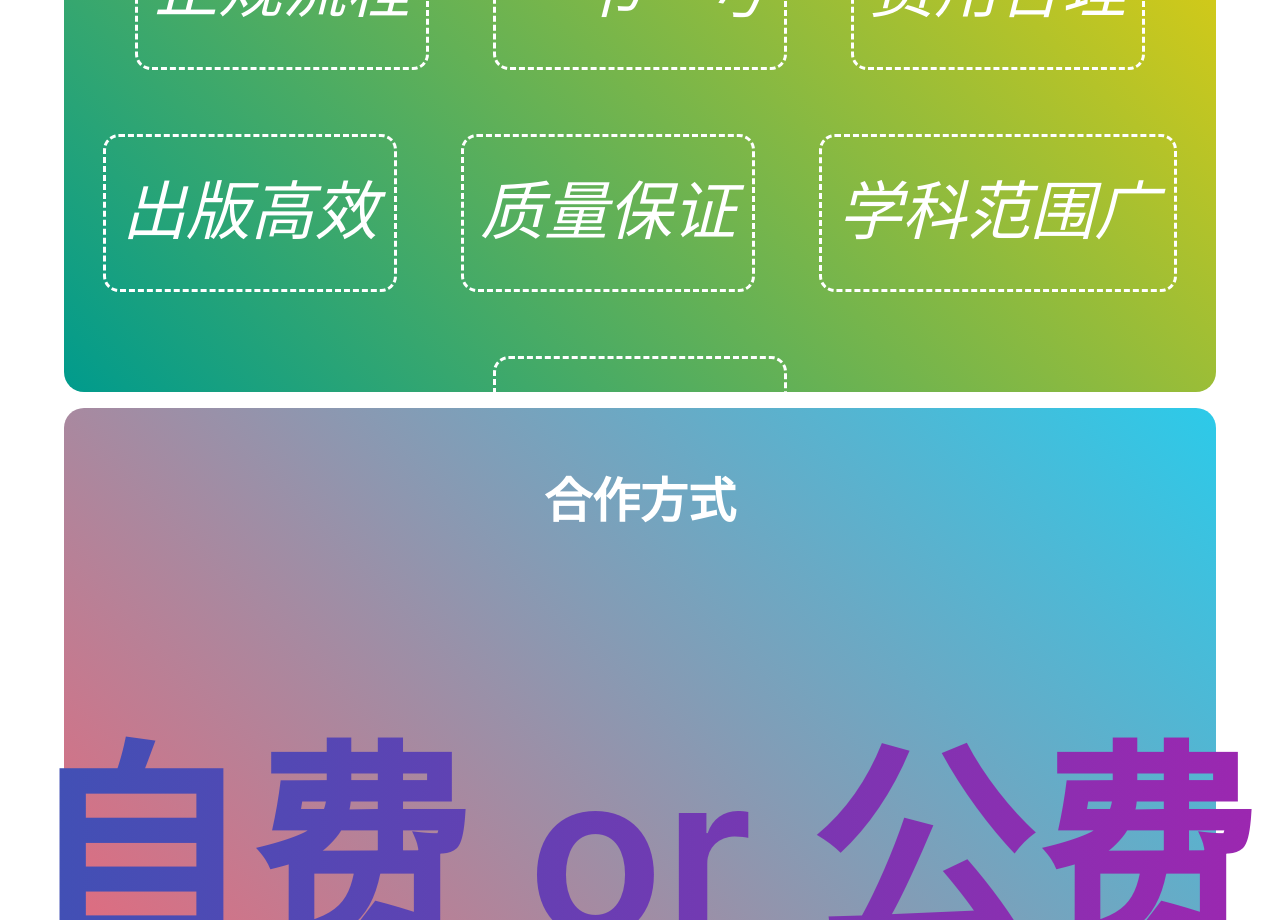
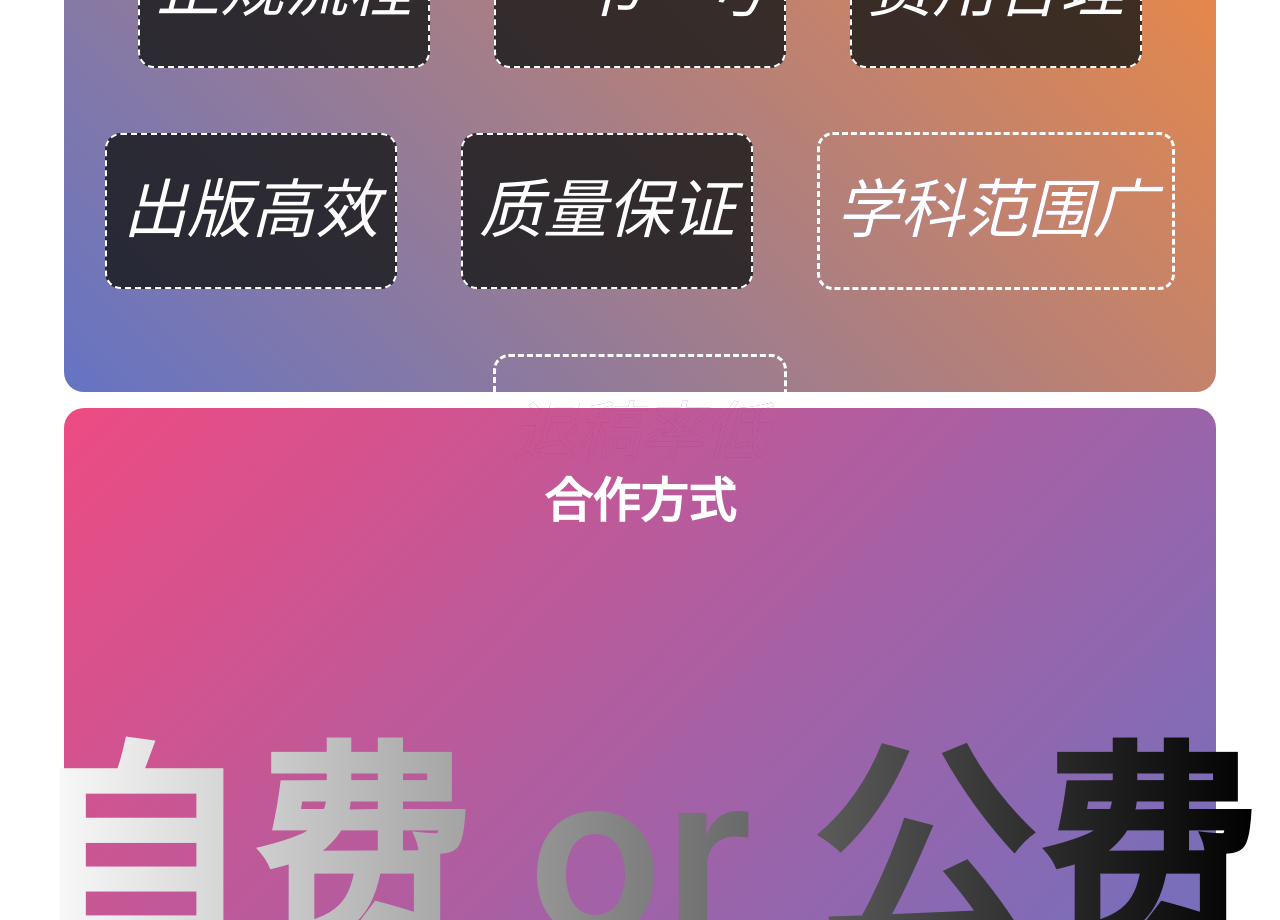
Before and after one commit to seleveny/publishbiz, a React (Vite) app: page / in a window 1280 px wide. Shown: the part 1880-2800 px from the top of the page. Built offline with nearby package versions, Linux system fonts and the light colour scheme.

Commit message:
color ok

```diff
--- a/src/advantage.tsx
+++ b/src/advantage.tsx
@@ -11,7 +11,7 @@ const publishImageStyle: React.CSSProperties = {
     borderTopRightRadius: '20px',
     borderBottomLeftRadius: '20px',
     borderBottomRightRadius: '20px',
-    background: 'linear-gradient(45deg,  #009B8D, #FCD301)', // 这里是渐变色的示例
+    background: 'linear-gradient(45deg,  #3f51b5CC, #ff6f00CC)', // 这里是渐变色的示例
 
 }
 
@@ -51,10 +51,24 @@ const AdvantageItemStyle: React.CSSProperties = {
     color: 'white',
     textAlign: 'center',
     fontSize: '4rem',
+    border: '2px dashed white',
+    fontStyle: 'italic',
+    padding: '1rem',
+    borderRadius: '1rem',
+    backgroundColor: '#161717CC'
+}
+
+const AdvantageSpecialItemStyle: React.CSSProperties = {
+    color: 'white',
+    textAlign: 'center',
+    fontSize: '4rem',
     border: '3px dashed white',
     fontStyle: 'italic',
     padding: '1rem',
     borderRadius: '1rem',
+    backgroundClip: 'text', // 裁剪背景到文字
+    WebkitBackgroundClip: 'text', // 兼容 WebKit 浏览器
+    backgroundImage: 'linear-gradient(90deg, #3f51b5CC, #9c27b0CC)', // 这里是渐变色的示例
 }
 
 const Advantage: React.FC = () => {
@@ -68,8 +82,8 @@ const Advantage: React.FC = () => {
                 <div style={AdvantageItemStyle}>费用合理</div>
                 <div style={AdvantageItemStyle}>出版高效</div>
                 <div style={AdvantageItemStyle}>质量保证</div>
-                <div style={AdvantageItemStyle}>学科范围广</div>
-                <div style={AdvantageItemStyle}>退稿率低</div>
+                <div style={AdvantageSpecialItemStyle}>学科范围广</div>
+                <div style={AdvantageSpecialItemStyle}>退稿率低</div>
             </Flex>
         </div>
     );
--- a/src/cooperateType.tsx
+++ b/src/cooperateType.tsx
@@ -11,7 +11,7 @@ const publishImageStyle: React.CSSProperties = {
     borderTopRightRadius: '20px',
     borderBottomLeftRadius: '20px',
     borderBottomRightRadius: '20px',
-    background: 'linear-gradient(45deg,  #F66072, #2CCAE9)', // 这里是渐变色的示例
+    background: 'linear-gradient(-45deg,  #3f51b5CC, #e91e63CC)', // 这里是渐变色的示例
 
 }
 
@@ -46,7 +46,7 @@ const CorpTypeStyle: React.CSSProperties = {
     color: 'transparent', // 设置字体颜色为透明
     backgroundClip: 'text', // 裁剪背景到文字
     WebkitBackgroundClip: 'text', // 兼容 WebKit 浏览器
-    backgroundImage: 'linear-gradient(90deg, #3f51b5, #9c27b0)', // 这里是渐变色的示例
+    backgroundImage: 'linear-gradient(90deg, #FFFFFF, #000000)', // 这里是渐变色的示例
 }
 
 const CooperateType: React.FC = () => {
--- a/src/culturalShow.tsx
+++ b/src/culturalShow.tsx
@@ -13,7 +13,7 @@ const publishImageStyle: React.CSSProperties = {
     borderTopRightRadius: '20px',
     borderBottomLeftRadius: '20px',
     borderBottomRightRadius: '20px',
-    background: 'linear-gradient(45deg, #3f51b5, #9c27b0)', // 这里是渐变色的示例
+    background: 'linear-gradient(45deg, #3f51b5CC, #9c27b0CC)', // 这里是渐变色的示例
 
 }
 
--- a/src/publishItem.tsx
+++ b/src/publishItem.tsx
@@ -26,11 +26,6 @@ const items: StepProps[] = [
         description: '',
     },
     {
-        title: '商定出版社',
-        status: 'process',
-        description: '',
-    },
-    {
         title: '签订合同',
         status: 'process',
         description: '',
@@ -46,7 +41,7 @@ const items: StepProps[] = [
         description: '',
     },
     {
-        title: '封面设计',
+        title: '设计封面',
         status: 'process',
         description: '',
     },{
@@ -58,12 +53,7 @@ const items: StepProps[] = [
         title: '定稿',
         status: 'process',
         description: '',
-    },
-    {
-        title: '出版',
-        status: 'process',
-        description: '',
-    },
+    }
 ]
 
 const PublishItem: React.FC = () => {
--- a/src/publishSeq.tsx
+++ b/src/publishSeq.tsx
@@ -12,7 +12,7 @@ const publishImageStyle: React.CSSProperties = {
     borderTopRightRadius: '20px',
     borderBottomLeftRadius: '20px',
     borderBottomRightRadius: '20px',
-    background: 'linear-gradient(0deg,#FFFF00, #9c27b0)', // 这里是渐变色的示例
+    background: 'linear-gradient(0deg,#ffd700CC,#3f51b5CC)', // 这里是渐变色的示例
 }
 
 
--- a/src/serviceText.tsx
+++ b/src/serviceText.tsx
@@ -12,7 +12,7 @@ const publishImageStyle: React.CSSProperties = {
     borderTopRightRadius: '20px',
     borderBottomLeftRadius: '20px',
     borderBottomRightRadius: '20px',
-    background: 'linear-gradient(45deg, #494268, #85A4BA)', // 这里是渐变色的示例
+    background: 'linear-gradient(45deg, #3f51b5CC, #f06292CC)', // 这里是渐变色的示例
 }
 
 const textStyle : React.CSSProperties = {
```
